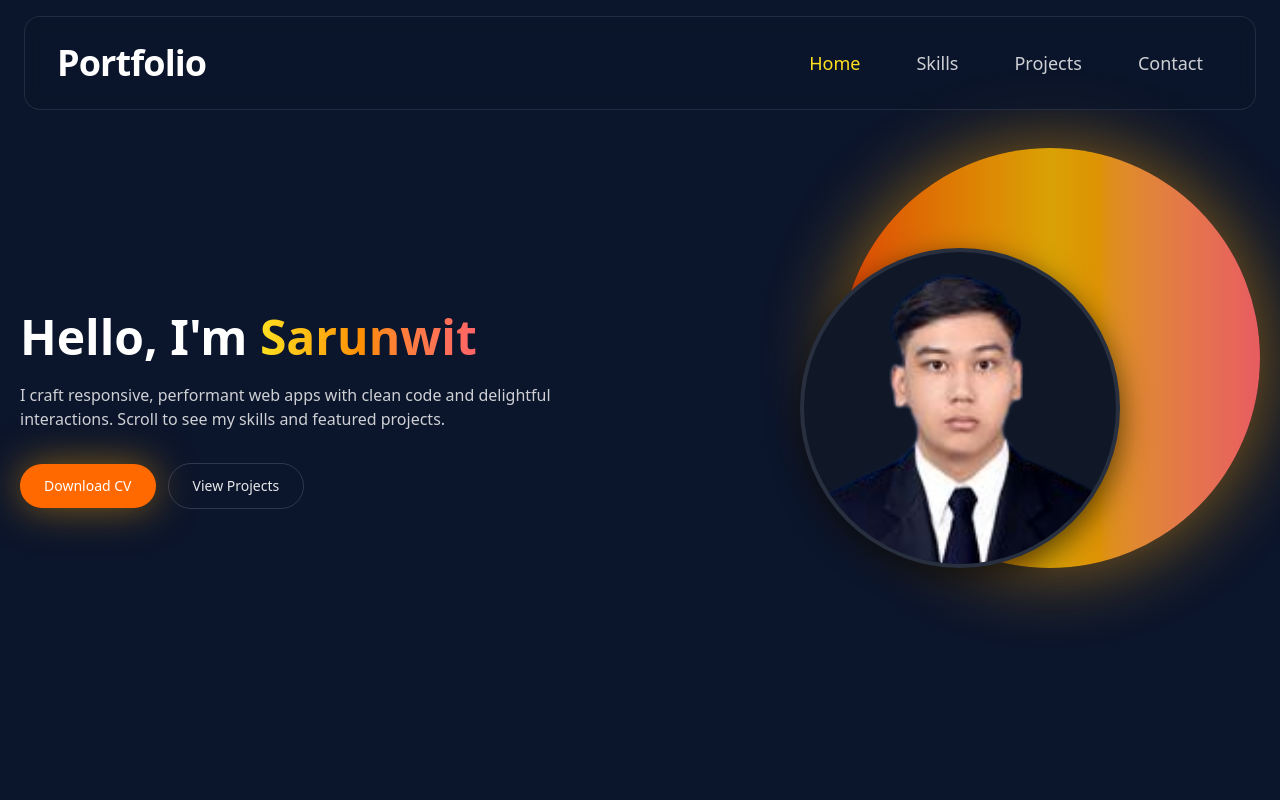
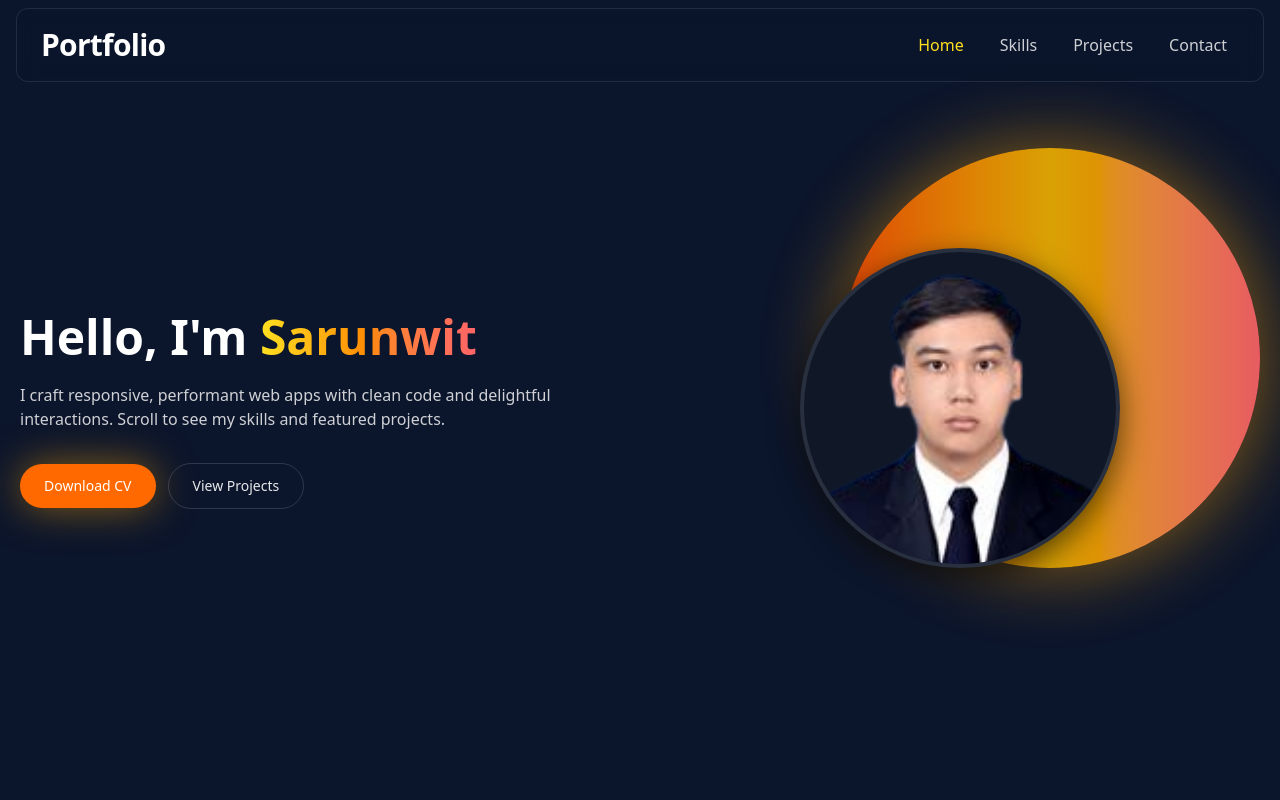
Before and after one commit to Sarunwit00/PortFolio, a React (Vite) app: page / in a window 1280 px wide. Shown: the top 800 px of the page. Built offline with nearby package versions, Linux system fonts and the light colour scheme.

Commit message:
Update Navbar.jsx

```diff
--- a/src/components/navbar/Navbar.jsx
+++ b/src/components/navbar/Navbar.jsx
@@ -39,31 +39,31 @@ export default function Navbar() {
 
   return (
     <header className="fixed top-0 left-0 right-0 z-50">
-      <div className="mx-auto max-w-7xl px-6">
-        <div className="mt-4 rounded-2xl border border-white/10 bg-[#0b152b]/70 backdrop-blur supports-[backdrop-filter]:bg-[#0b152b]/60">
-          <div className="flex items-center justify-between px-6 py-4 md:px-8 md:py-5 lg:py-6">
-            <a href="#home" className="text-3xl md:text-4xl font-extrabold tracking-tight text-white">
+      <div className="mx-auto max-w-7xl px-4">
+        {/* reduced vertical padding, smaller radius and tighter spacing for a less bulky navbar */}
+        <div className="mt-2 rounded-xl border border-white/10 bg-[#0b152b]/70 backdrop-blur supports-[backdrop-filter]:bg-[#0b152b]/60">
+          <div className="flex items-center justify-between px-4 py-3 md:px-6 md:py-3 lg:py-4">
+            <a href="#home" className="text-2xl md:text-3xl font-extrabold tracking-tight text-white">
               Portfolio
             </a>
 
             <button
               onClick={() => setOpen(!open)}
-              className="md:hidden inline-flex items-center gap-2 rounded-lg border border-white/10 px-4 py-2 text-base text-white/80 hover:text-white"
+              className="md:hidden inline-flex items-center gap-2 rounded-md border border-white/10 px-3 py-1 text-sm text-white/80 hover:text-white"
               aria-expanded={open}
               aria-label="Toggle menu"
             >
-              <span>Menu</span>
               <svg width="18" height="18" viewBox="0 0 24 24" fill="none" stroke="currentColor">
                 <path d="M3 6h18M3 12h18M3 18h18" />
               </svg>
             </button>
 
-            <nav className="hidden md:flex items-center gap-4">
+            <nav className="hidden md:flex items-center gap-3">
               {links.map((item) => (
                 <a
                   key={item.link}
                   href={item.link}
-                  className={`rounded-full px-5 py-2 text-lg transition-colors duration-150 ${
+                  className={`rounded-full px-3 py-2 text-base transition-colors duration-150 ${
                     activeHash === item.link ? 'text-yellow-300' : 'text-white/80'
                   } hover:text-yellow-300`}
                 >
@@ -73,15 +73,15 @@ export default function Navbar() {
             </nav>
           </div>
 
-          {/* mobile menu */}
+          {/* mobile menu (smaller spacing) */}
           {open && (
-            <div className="md:hidden border-t border-white/10 px-4 py-3">
+            <div className="md:hidden border-t border-white/10 px-3 py-2">
               {links.map((item) => (
                 <a
                   key={item.link}
                   href={item.link}
                   onClick={() => setOpen(false)}
-                  className={`block rounded-lg px-3 py-3 text-base ${
+                  className={`block rounded-md px-3 py-2 text-sm ${
                     activeHash === item.link ? 'bg-white/10 text-yellow-300' : 'text-white/80 hover:text-yellow-300'
                   }`}
                 >
```
